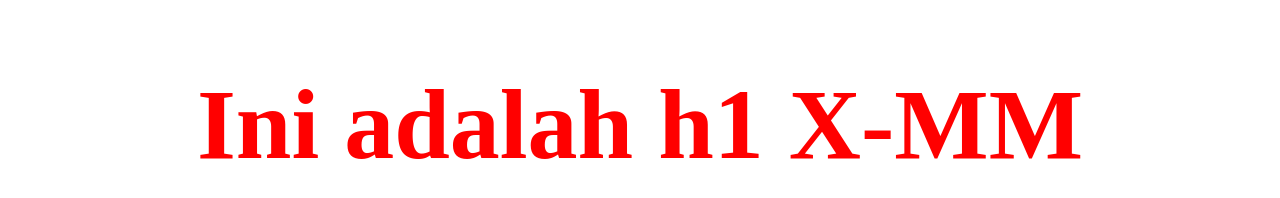
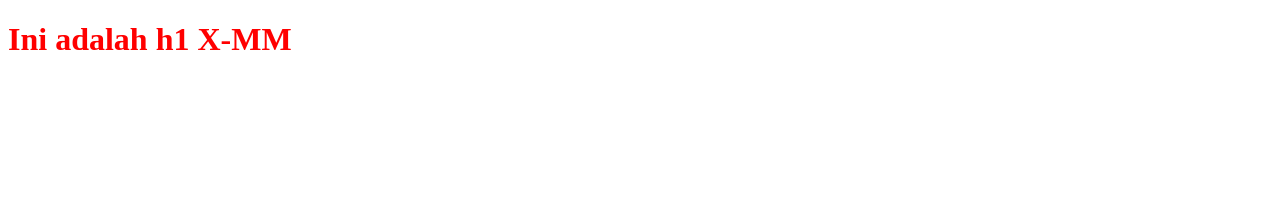
Before and after one commit to Suhendri21/Latihan1, a plain HTML site: page index.html in a window 1280 px wide. Drawn offline with Linux system fonts and the light colour scheme.

Commit message:
Update index.html

```diff
--- a/index.html
+++ b/index.html
@@ -4,7 +4,7 @@
 <title>Latihan1</title>
 <style>
 h1{
-text-align:center;
+text-align
 font-size:100px;
 color:red;
 }
```
